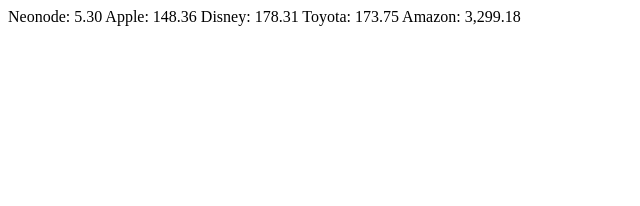
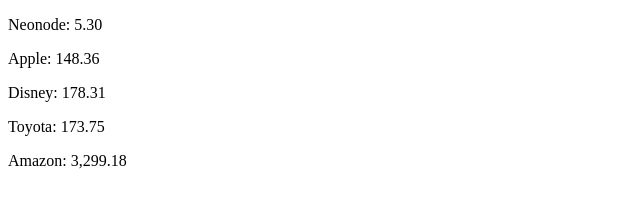
Before and after one commit to LizbethMendoza664/LizbethMendoza664.github.io, a plain HTML site: page StockVariables.html in a window 1280 px wide. Shown: the whole page, without its empty margins (0-640 px from the left). Drawn offline with Linux system fonts and the light colour scheme.

Commit message:
Update StockVariables.html

```diff
--- a/StockVariables.html
+++ b/StockVariables.html
@@ -1,8 +1,8 @@
 <!DOCTYPE html>
 <html>
-Neonode:  5.30
-Apple:  148.36
-Disney:  178.31
-Toyota:  173.75
-Amazon:  3,299.18
+<p> Neonode:  5.30 <p>
+<p> Apple:  148.36 <p>
+<p> Disney:  178.31 <p>
+<p> Toyota:  173.75 <p>
+<p> Amazon:  3,299.18 <p>
 </html>
```
